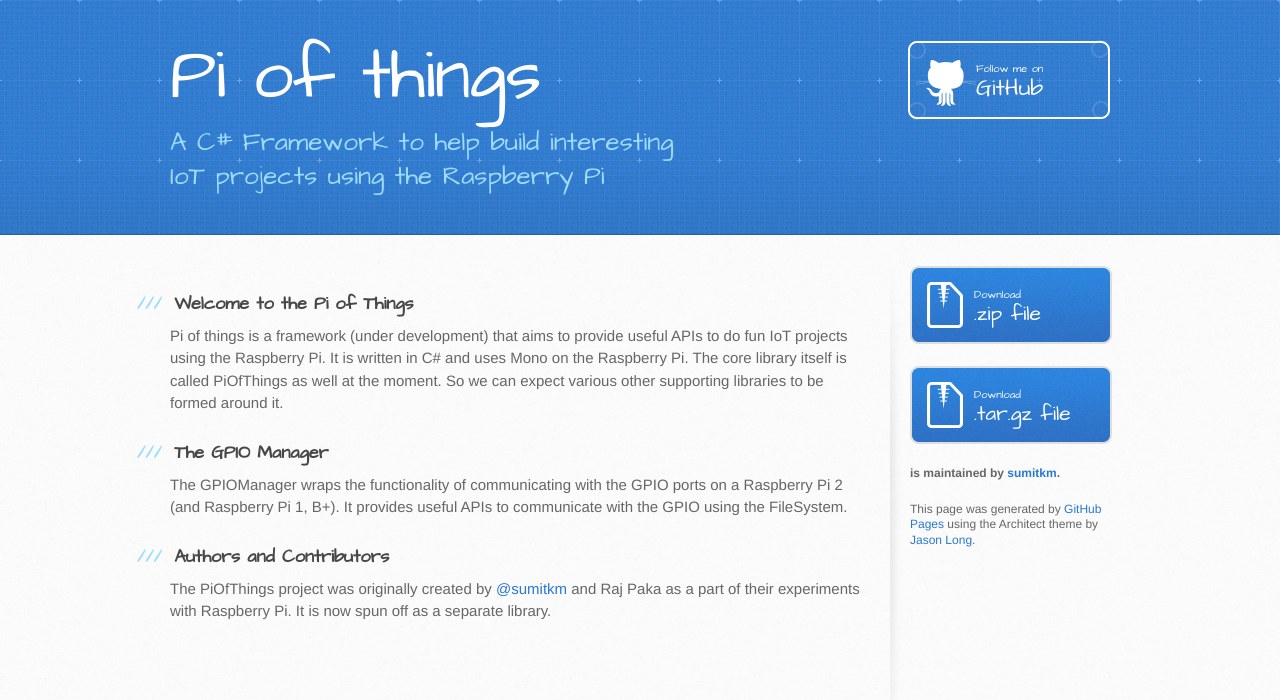
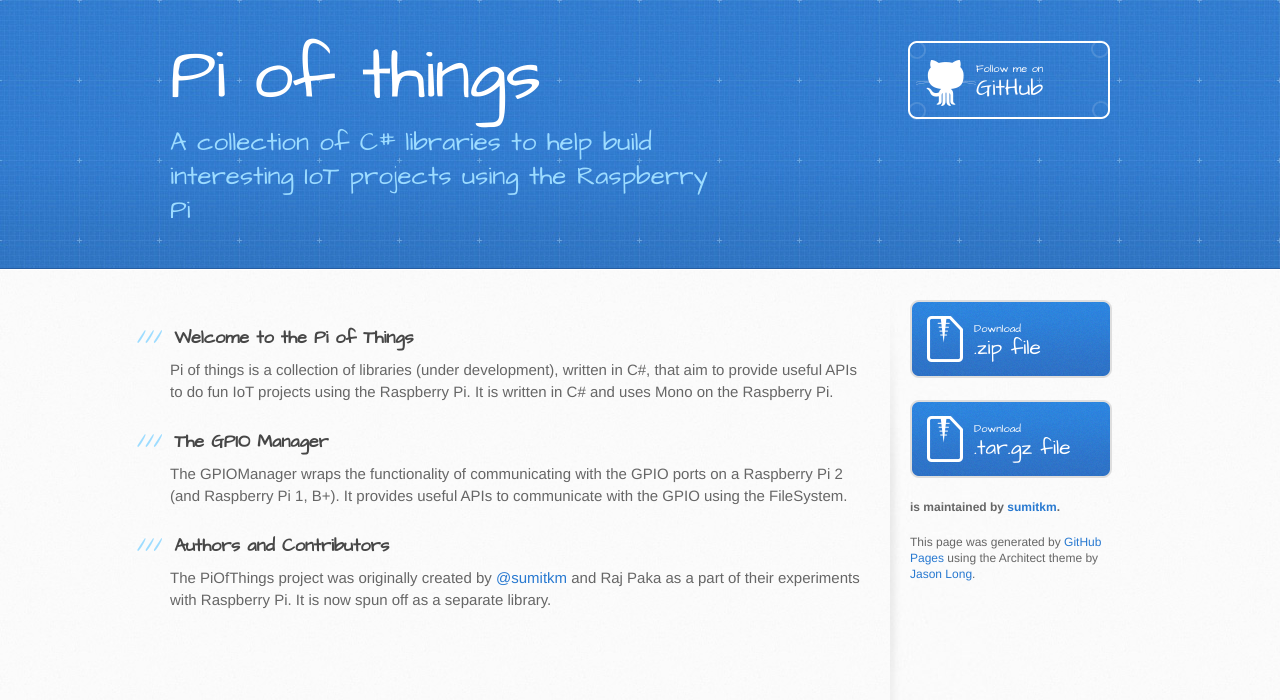
Before and after one commit to piofthings/piofthings.github.io, a plain HTML site: page index.html in a window 1280 px wide. Drawn offline with Linux system fonts and the light colour scheme.

Commit message:
Updated index.html
Updated description to be 'a collection of libraries' instead of 'a framework'

```diff
--- a/index.html
+++ b/index.html
@@ -13,14 +13,14 @@
     <script src="//html5shiv.googlecode.com/svn/trunk/html5.js"></script>
     <![endif]-->
 
-    <title>Pi of things by piofthings</title>
+    <title>Pi of things</title>
   </head>
 
   <body>
     <header>
       <div class="inner">
         <h1>Pi of things</h1>
-        <h2>A C# Framework to help build interesting IoT projects using the Raspberry Pi</h2>
+        <h2>A collection of C# libraries to help build interesting IoT projects using the Raspberry Pi</h2>
         <a href="https://github.com/piofthings" class="button"><small>Follow me on</small> GitHub</a>
       </div>
     </header>
@@ -31,7 +31,7 @@
           <h3>
 <a id="welcome-to-the-pi-of-things" class="anchor" href="#welcome-to-the-pi-of-things" aria-hidden="true"><span class="octicon octicon-link"></span></a>Welcome to the Pi of Things</h3>
 
-<p>Pi of things is a framework (under development) that aims to provide useful APIs to do fun IoT projects using the Raspberry Pi. It is written in C# and uses Mono on the Raspberry Pi. The core library itself is called PiOfThings as well at the moment. So we can expect various other supporting libraries to be formed around it.</p>
+<p>Pi of things is a collection of libraries (under development), written in C#, that aim to provide useful APIs to do fun IoT projects using the Raspberry Pi. It is written in C# and uses Mono on the Raspberry Pi.</p>
 
 <h3>
 <a id="the-gpio-manager" class="anchor" href="#the-gpio-manager" aria-hidden="true"><span class="octicon octicon-link"></span></a>The GPIO Manager</h3>
```
